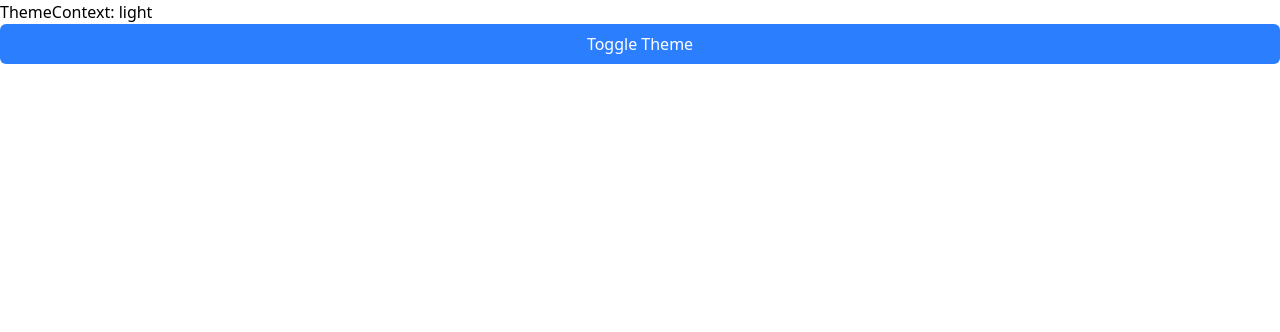
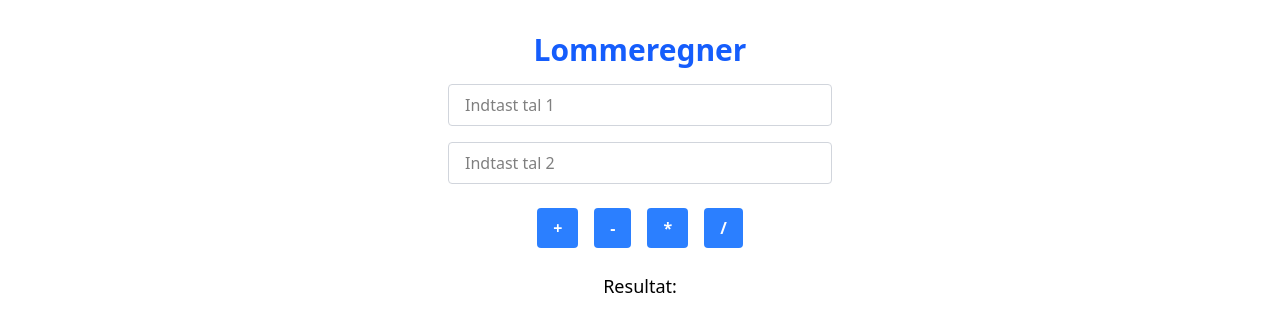
Before and after one commit to NightsHigh/React-App, a React (Vite) app: page / in a window 1280 px wide. Shown: the top 332 px of the page. Built offline with nearby package versions, Linux system fonts and the light colour scheme.

Commit message:
Added calculator in app

```diff
--- a/src/App.tsx
+++ b/src/App.tsx
@@ -1,31 +1,6 @@
-import ThemeContextProvider, { useTheme } from "./components/Context";
-
-function AppContent() {
-  const { theme, setTheme } = useTheme();
-
+import { Calculator } from "./components/Calculator";
+export default function App() {
   return (
-    <div
-      className={`min-h-screen flex flex-col ${
-        theme === "light" ? "bg-white text-black" : "bg-black text-white"
-      }`}
-    >
-      <h1 className={theme === "light" ? "text-black" : "text-white"}>ThemeContext: {theme}</h1>
-      <button
-        className="bg-blue-500 text-white p-2 rounded-md"
-        onClick={() => setTheme(theme === "light" ? "dark" : "light")}
-      >
-        Toggle Theme
-      </button>
-    </div>
+    <Calculator />
   );
 }
-
-function App() {
-  return (
-    <ThemeContextProvider>
-      <AppContent />
-    </ThemeContextProvider>
-  );
-}
-
-export default App;
```
